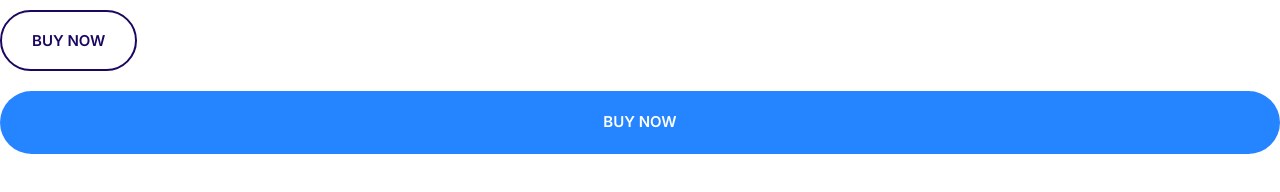
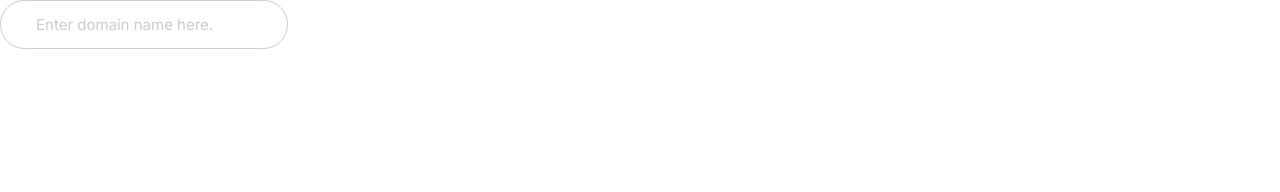
Before and after one commit to abxm2/cloudify, a plain HTML site: page index.html in a window 1280 px wide. Drawn offline with nearby package versions, Linux system fonts and the light colour scheme.

Commit message:
Build input components.

```diff
--- a/css/style.css
+++ b/css/style.css
@@ -242,3 +242,24 @@ a {
     font-size: 1.5rem;
   }
 }
+
+/* Inputs */
+
+.input {
+  border-radius: 30px;
+  border: 1px solid #ccc;
+  color: var(--color-headings);
+  font-size: 2rem;
+  outline: 0;
+  padding: 1.5rem 3.5rem;
+}
+
+::placeholder {
+  color: #cbcdc7;
+}
+
+@media screen and (min-width: 1024px) {
+  .input {
+    font-size: 1.5rem;
+  }
+}
--- a/index.html
+++ b/index.html
@@ -22,7 +22,6 @@
     <link rel="stylesheet" href="css/style.css" />
   </head>
   <body>
-    <button class="btn btn--primary btn--outline">Buy Now</button>
-    <a href="#" class="btn btn--block btn--primary">Buy now</a>
+    <input type="text" class="input" placeholder="Enter domain name here." />
   </body>
 </html>
```
Also changed, not shown: components/input.html (added, +1 -0 lines).
